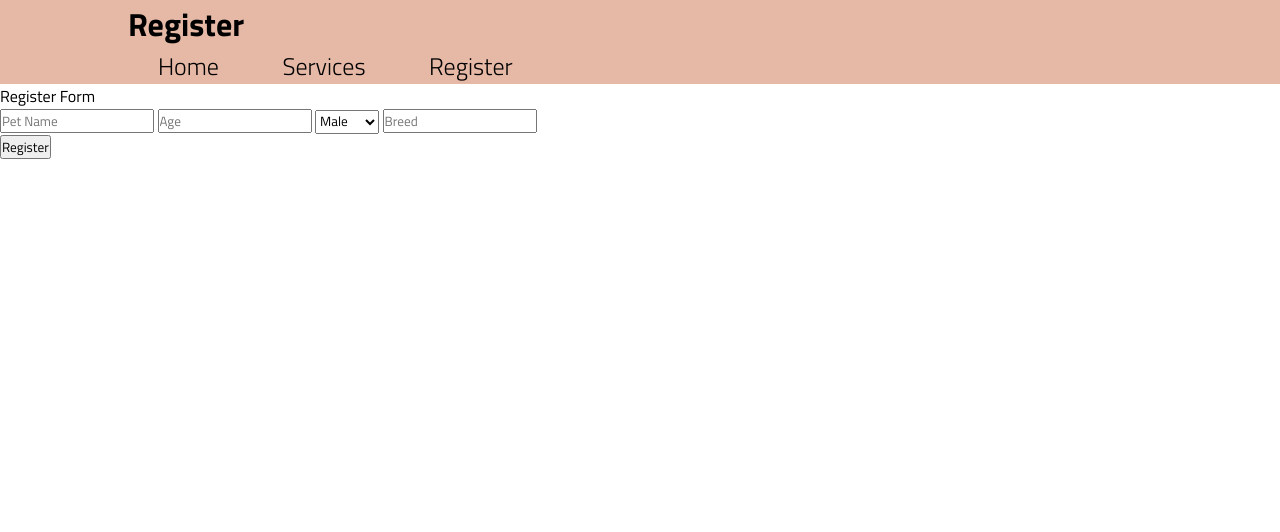
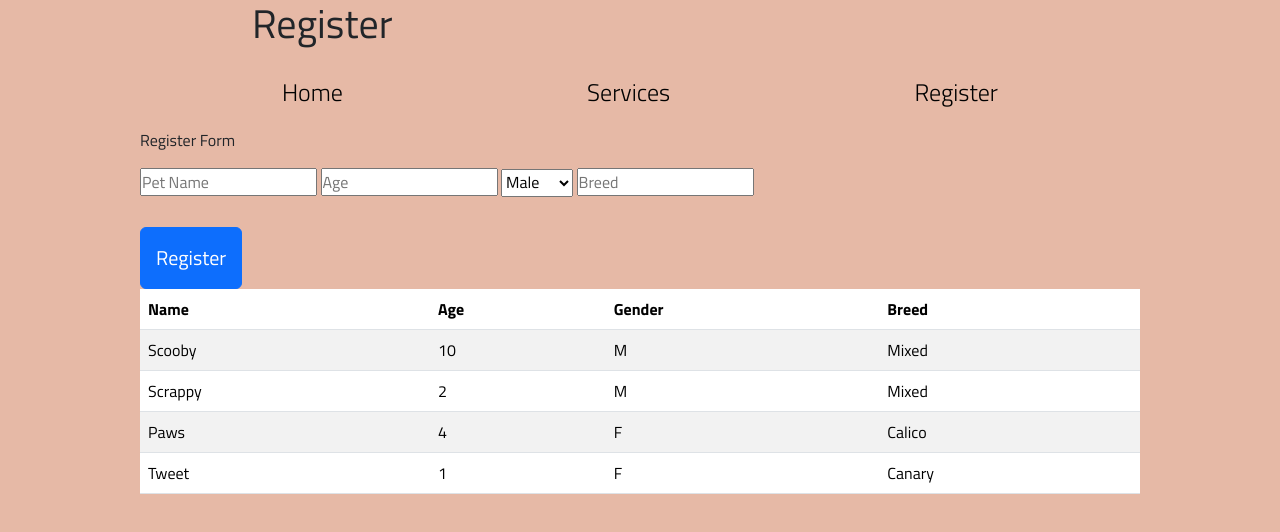
Before and after one commit to zerias52/petsalon, a plain HTML site: page register.html in a window 1280 px wide. Drawn offline with nearby package versions, Linux system fonts and the light colour scheme.

Commit message:
Updated For Assignment 3

```diff
--- a/register.html
+++ b/register.html
@@ -5,12 +5,13 @@
     <meta name="viewport" content="width=device-width, initial-scale=1.0">
     <link rel="stylesheet" href="./styles/style.css">
     <title>Register</title>
+    <link rel="stylesheet" href="https://cdn.jsdelivr.net/npm/bootstrap@5.3.3/dist/css/bootstrap.min.css">
     <link rel="stylesheet" href="styles/style.css">
     <link rel="preconnect" href="https://fonts.googleapis.com">
     <link rel="preconnect" href="https://fonts.gstatic.com" crossorigin>
     <link href="https://fonts.googleapis.com/css2?family=Roboto:ital,wght@0,100;0,300;0,400;0,500;0,700;0,900;1,100;1,300;1,400;1,500;1,700;1,900&family=Titillium+Web:ital,wght@0,200;0,300;0,400;0,600;0,700;0,900;1,200;1,300;1,400;1,600;1,700&display=swap" rel="stylesheet">
 </head>
-<body>
+<body class="container">
     <header class="site-header">
             <div class="container">
                 <h1>Register</h1>
@@ -18,7 +19,7 @@
                 <nav class="navbar">
                     <a href="index.html">Home</a>
                     <a href="#">Services</a>
-                    <a href="#">Register</a>
+                    <a href="register.html">Register</a>
                 </nav>
             </div>
     </header>
@@ -36,9 +37,26 @@
 
 
                 </form>
-                <button onclick="register()">Register</button>
+                <button class="btn btn-primary" onclick="register()">Register</button>
+            </div>
+
+            <div>
+                <table class="table table-striped">
+                  <thead>
+                    <tr>
+                      <th scope="col">Name</th>
+                      <th scope="col">Age</th>
+                      <th scope="col">Gender</th>
+                      <th scope="col">Breed</th>
+                    </tr>
+                  </thead>
+                  <tbody id="pets">
+
+                  </tbody>
+                </table>
             </div>
     </main>
     <script src="./scripts/register.js"></script>
+    <script src="./scripts/display.js"></script>
 </body>
 </html>
--- /dev/null
+++ b/scripts/display.js
@@ -0,0 +1,20 @@
+function displayRow(){
+    let table = document.getElementById("pets");
+    let row =""
+    table.innerHTML =""
+    //travel the array
+    for (let i=0; i < pets.length; i++){
+    //create the template
+    row =`
+    <tr>
+        <td>${pets[i].name}</td>
+        <td>${pets[i].age} </td>
+        <td>${pets[i].gender}</td>
+        <td>${pets[i].breed}</td>
+    </tr>
+    `
+
+    //display the row on the html
+    table.innerHTML += row
+    }
+}
--- a/scripts/register.js
+++ b/scripts/register.js
@@ -12,17 +12,19 @@ function register() {
     let inputAge = document.getElementById("txtAge").value;
     let inputBreed = document.getElementById("txtBreed").value;
     let inputGender = document.getElementById("txtGender").value;
-
     let newPet = new Pet(inputName,inputAge,inputGender,inputBreed);
 
     pets.push(newPet);
-    console.log(pets)
+    displayRow()
 }
 
 function init(){
-    let pet1= new Pet("Scooby", 10, "Male", "Mixed")
-    let pet2= new Pet("Scrappy", 2, "Male", "Mixed")
-    pets.push(pet1,pet2);
+    let pet1= new Pet("Scooby", 10, "M", "Mixed")
+    let pet2= new Pet("Scrappy", 2, "M", "Mixed")
+    let pet3= new Pet("Paws", 4, "F", "Calico")
+    let pet4= new Pet("Tweet", 1, "F", "Canary")
+    pets.push(pet1,pet2,pet3,pet4);
+    displayRow()
 }
 
 window.onload = init;
--- a/styles/style.css
+++ b/styles/style.css
@@ -4,7 +4,9 @@
     padding: 0;
     font-family: "Titillium Web", sans-serif;
 }
-
+body{
+    background-color: #E6B9A6
+}
 img{
     max-width: 100%;
 }
@@ -42,11 +44,11 @@ a{
 
 .btn{
     display: block;
-    width: 200px;
-    background-color: black;
-    color: white;
+    /*width: 200px;*/
+    /*background-color: black;*/
+    /*color: white;*/
     padding: 15px;
-    text-align: center;
+    /*text-align: center;*/
     margin-top: 30px;
     font-size: 20px;
 }
```
Also changed, not shown: index.html (+9 -9 lines), scripts/salon.js (+27 -27 lines).
